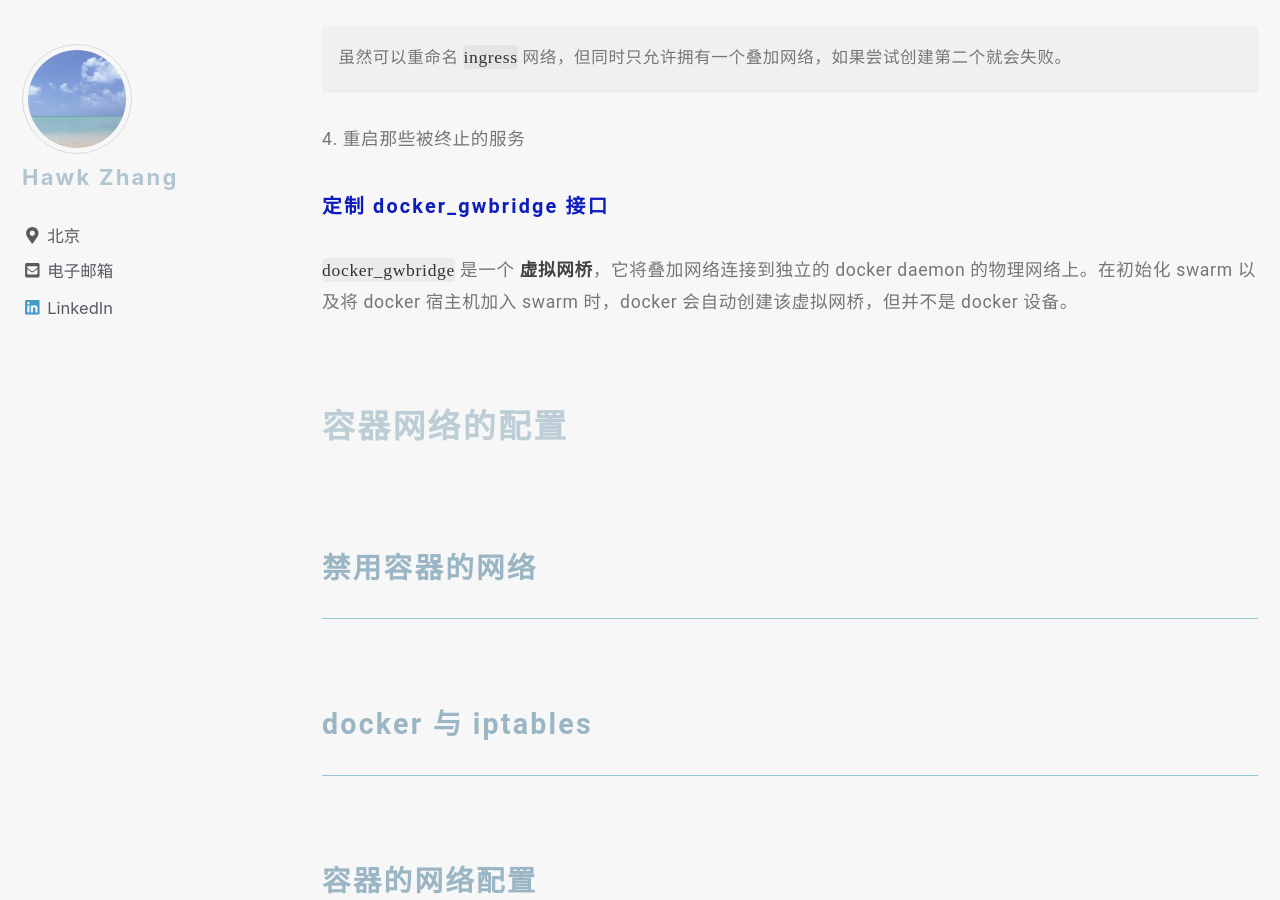
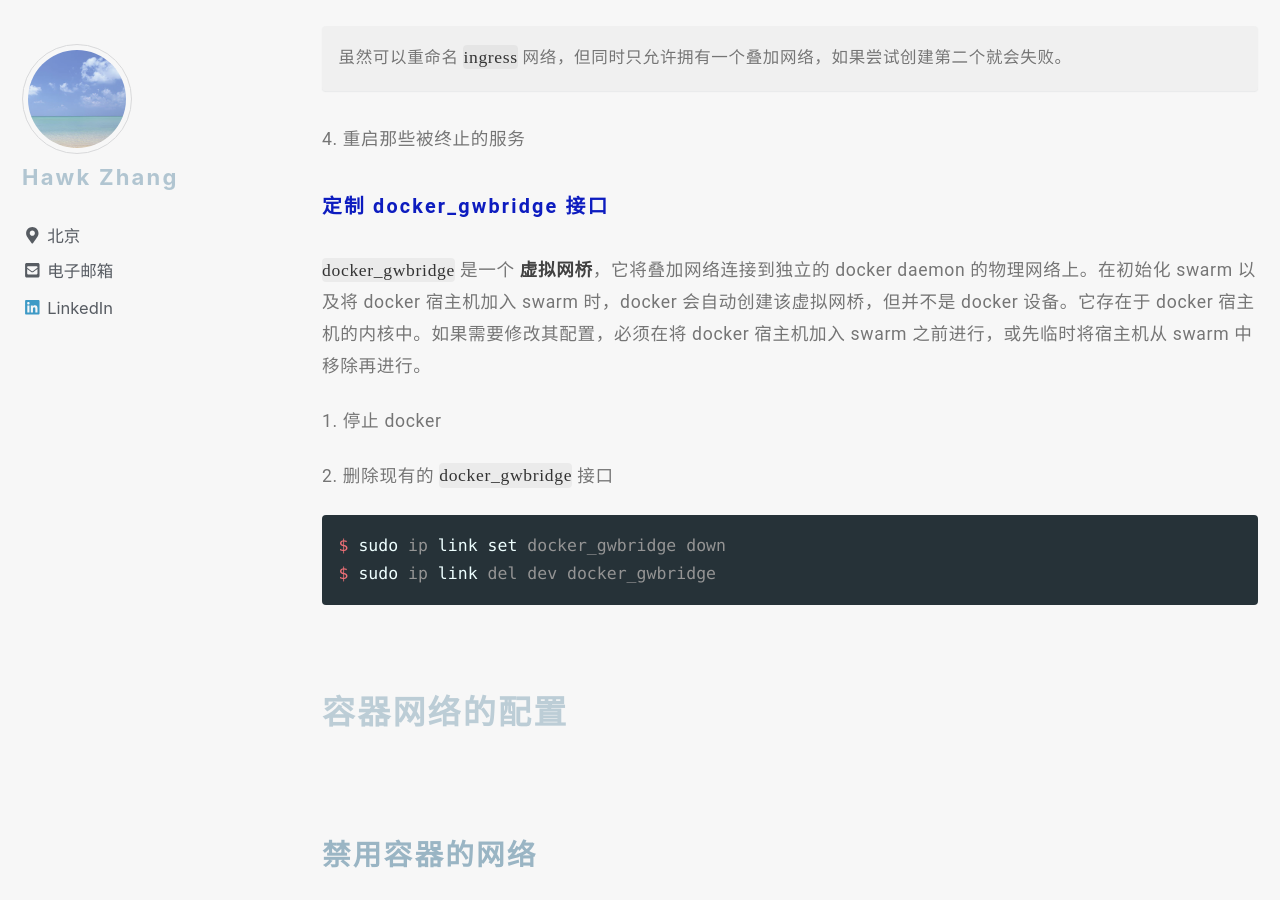
Before and after one commit to narru888/linotes_note, a Jekyll site: the page built from _posts/docker/2018-02-01-docker.network.md, in a window 1280 px wide and 900 px high, scrolled down 9885 px. Built offline with Jekyll 4.4.1, drawn with Linux system fonts in a browser that asks for light colours; nearby versions of some CDN libraries; a script that is not in the unit is left out.

Commit message:
update on 2018-10-05 11:40:01 CST

````diff
--- a/_posts/docker/2018-02-01-docker.network.md
+++ b/_posts/docker/2018-02-01-docker.network.md
@@ -311,7 +311,16 @@ $ docker network create \
 
 ##### 定制 docker_gwbridge 接口
 
-`docker_gwbridge` 是一个 **虚拟网桥**，它将叠加网络连接到独立的 docker daemon 的物理网络上。在初始化 swarm 以及将 docker 宿主机加入 swarm 时，docker 会自动创建该虚拟网桥，但并不是 docker 设备。
+`docker_gwbridge` 是一个 **虚拟网桥**，它将叠加网络连接到独立的 docker daemon 的物理网络上。在初始化 swarm 以及将 docker 宿主机加入 swarm 时，docker 会自动创建该虚拟网桥，但并不是 docker 设备。它存在于 docker 宿主机的内核中。如果需要修改其配置，必须在将 docker 宿主机加入 swarm 之前进行，或先临时将宿主机从 swarm 中移除再进行。
+
+1\. 停止 docker
+
+2\. 删除现有的 `docker_gwbridge` 接口
+
+```bash
+$ sudo ip link set docker_gwbridge down
+$ sudo ip link del dev docker_gwbridge
+```
 
 
 
````
